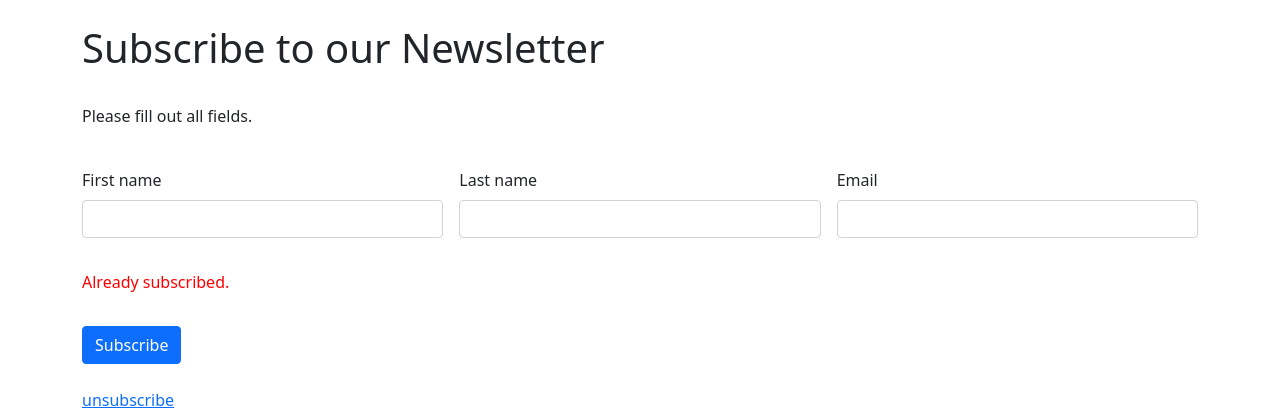
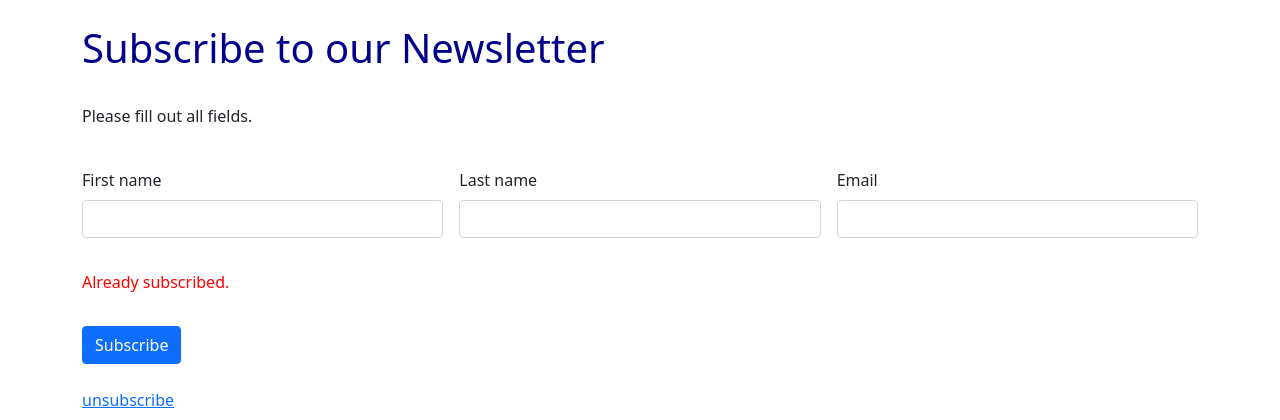
Before and after one commit to AnnaShannon2002/sobie-subscribe-list, a PHP site: page /email_exist.html in a window 1280 px wide. Shown: the top 420 px of the page. Run offline with PHP 8.4, Linux system fonts and the light colour scheme; some libraries are stand-ins or nearby versions.

Commit message:
Update styles.css

```diff
--- a/styles.css
+++ b/styles.css
@@ -31,6 +31,6 @@
   width: 100px !important;
   height: auto !important;
 }
-.headline {
+h1 {
   color: DarkBlue;
 }
```
